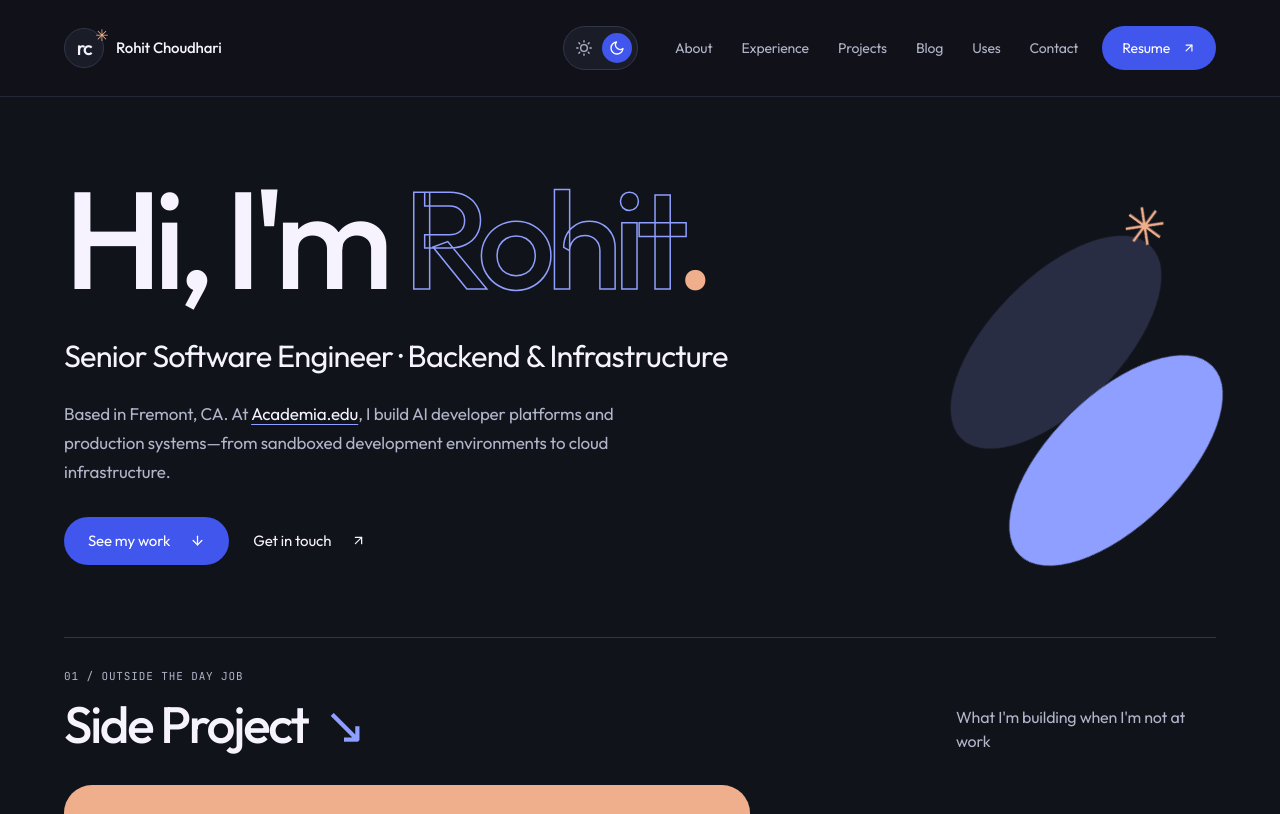
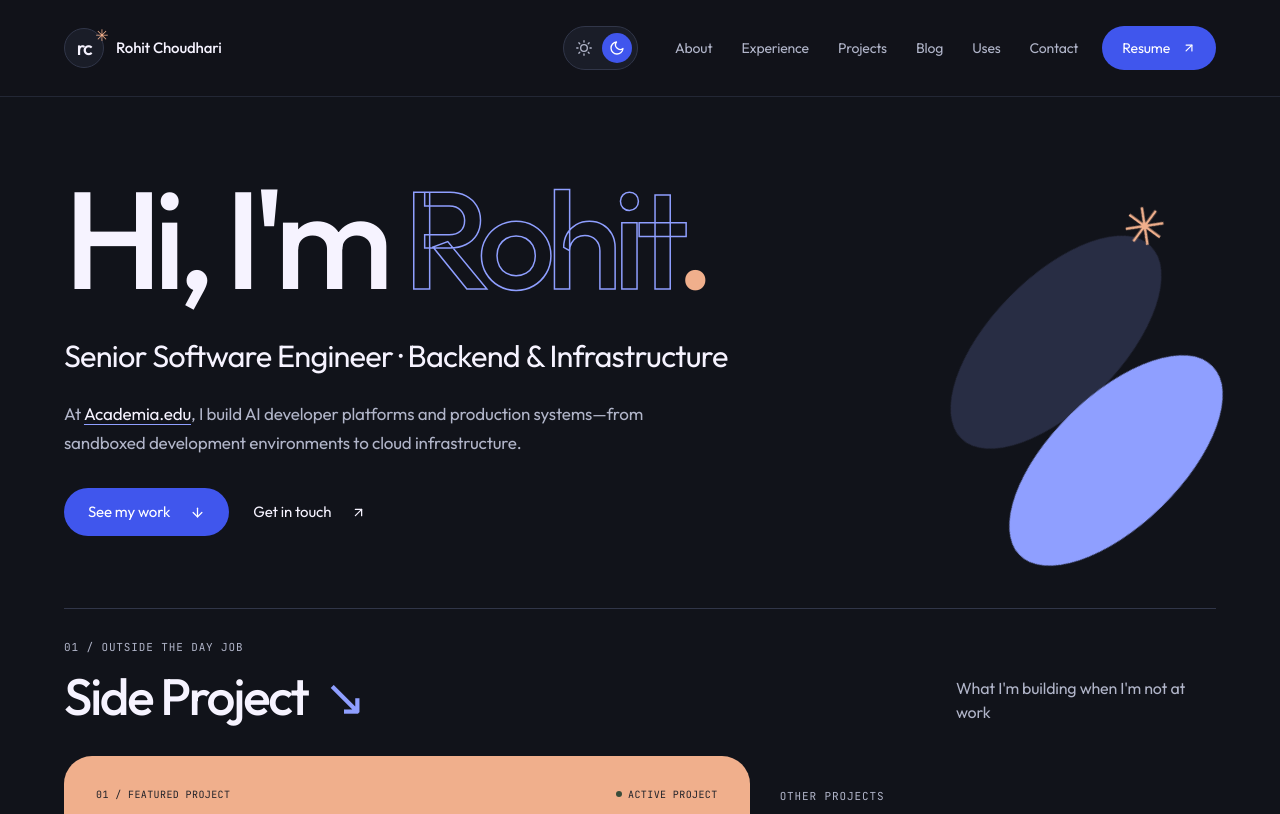
Before and after one commit to InfernapeXavier/InfernapeXavier.github.io, a Next.js app: page / in a window 1280 px wide. Shown: the top 814 px of the page. Built offline with nearby package versions, Linux system fonts and the light colour scheme.

Commit message:
fix(content): remove home location from portfolio
Amp-Thread-ID: https://ampcode.com/threads/T-01a14c07-da29-7310-b8ab-fd409417c6c2
Co-authored-by: Amp <amp@ampcode.com>

```diff
--- a/src/app/layout.tsx
+++ b/src/app/layout.tsx
@@ -165,10 +165,6 @@ export default function RootLayout({
                     "https://twitter.com/InfernapeXavier",
                   ],
                   jobTitle: "Senior Software Engineer",
-                  homeLocation: {
-                    "@type": "Place",
-                    name: "Fremont, CA",
-                  },
                   worksFor: {
                     "@type": "Organization",
                     name: "Academia.edu",
--- a/src/app/page.tsx
+++ b/src/app/page.tsx
@@ -33,7 +33,7 @@ export default function Home() {
           Senior Software Engineer · Backend &amp; Infrastructure
         </p>
         <p className={styles.current}>
-          Based in Fremont, CA. At{" "}
+          At{" "}
           <a href="https://www.academia.edu" target="_blank" rel="noreferrer">
             Academia.edu
           </a>
```
